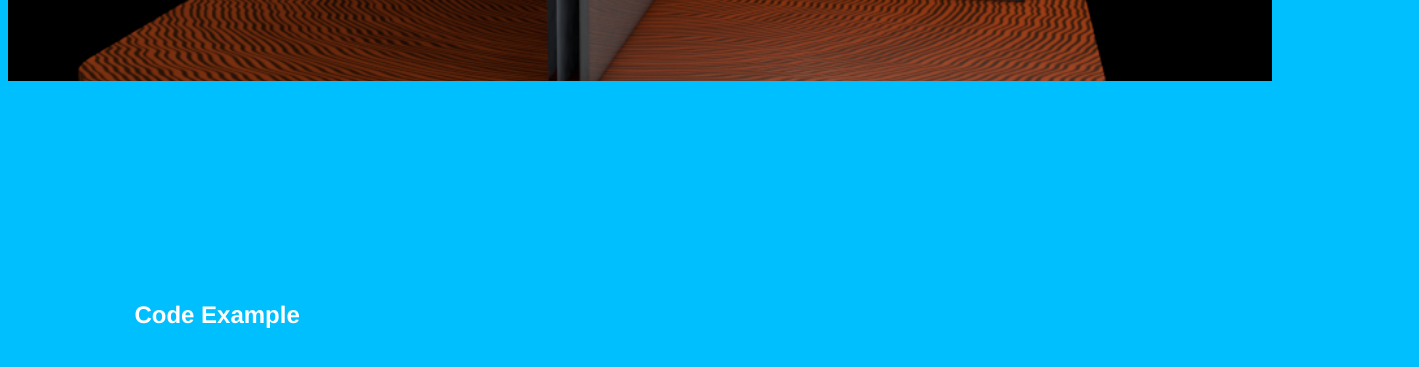
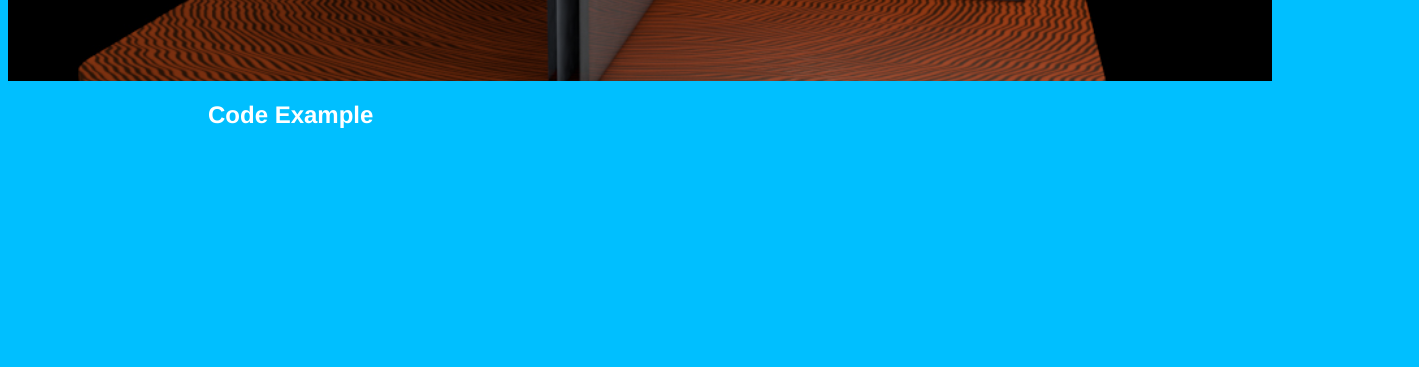
Before and after one commit to CJACKSON61/my-webserver, a website: page public/index.html in a window 1280 px wide. Shown: the part 327-694 px from the top of the page, 1419 px wide, since content can reach past the window. Drawn offline with Linux system fonts and the light colour scheme.

Commit message:
Padding Change

```diff
--- a/public/index.html
+++ b/public/index.html
@@ -10,8 +10,9 @@
             section {
                 width: 80%;
                 margin: 0 auto;
-                padding-top: 200px;
                 margin-top: 0px;
+                padding-left: 200px;
+                padding-right: 200px;
             }
 
             h1 {
```
